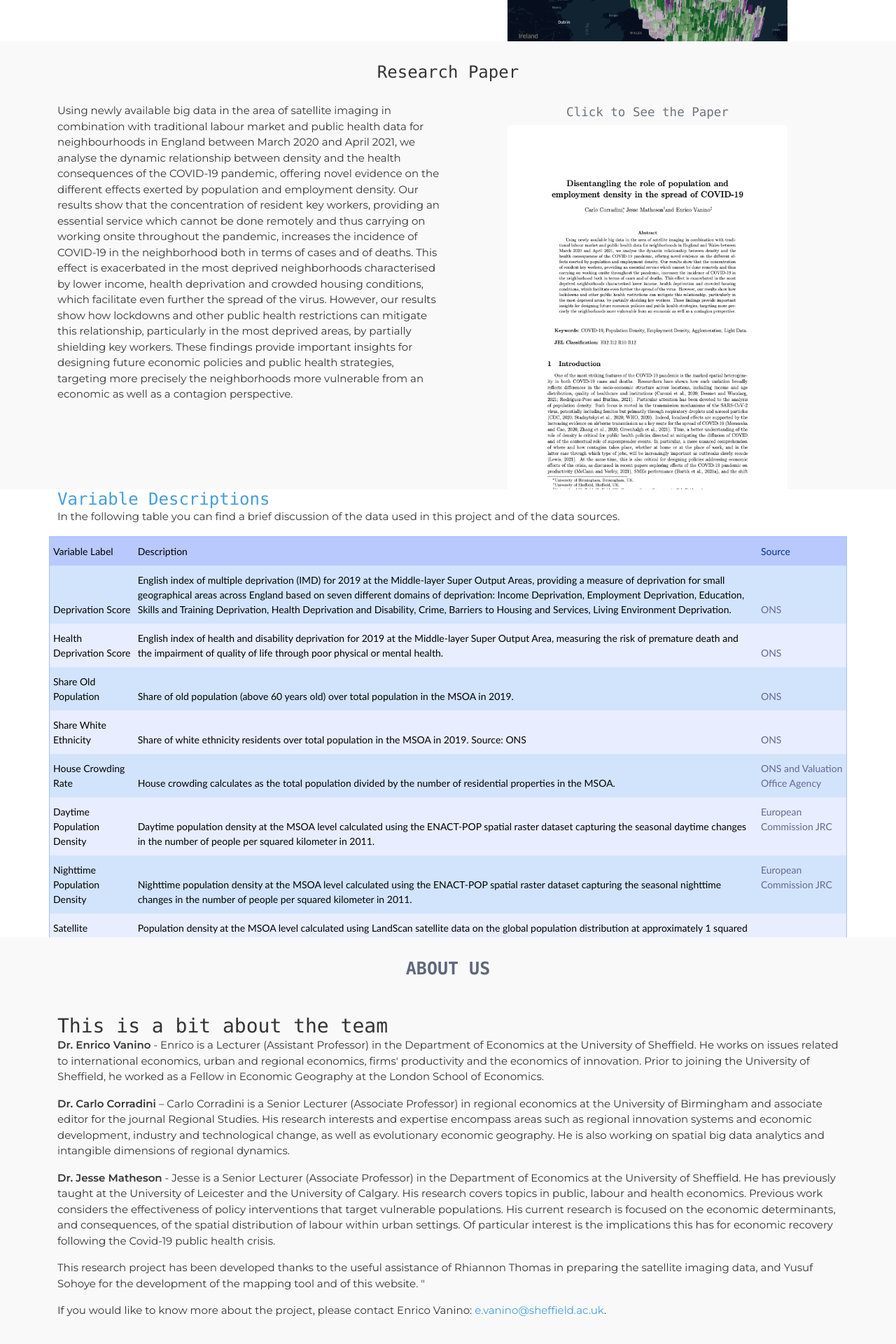
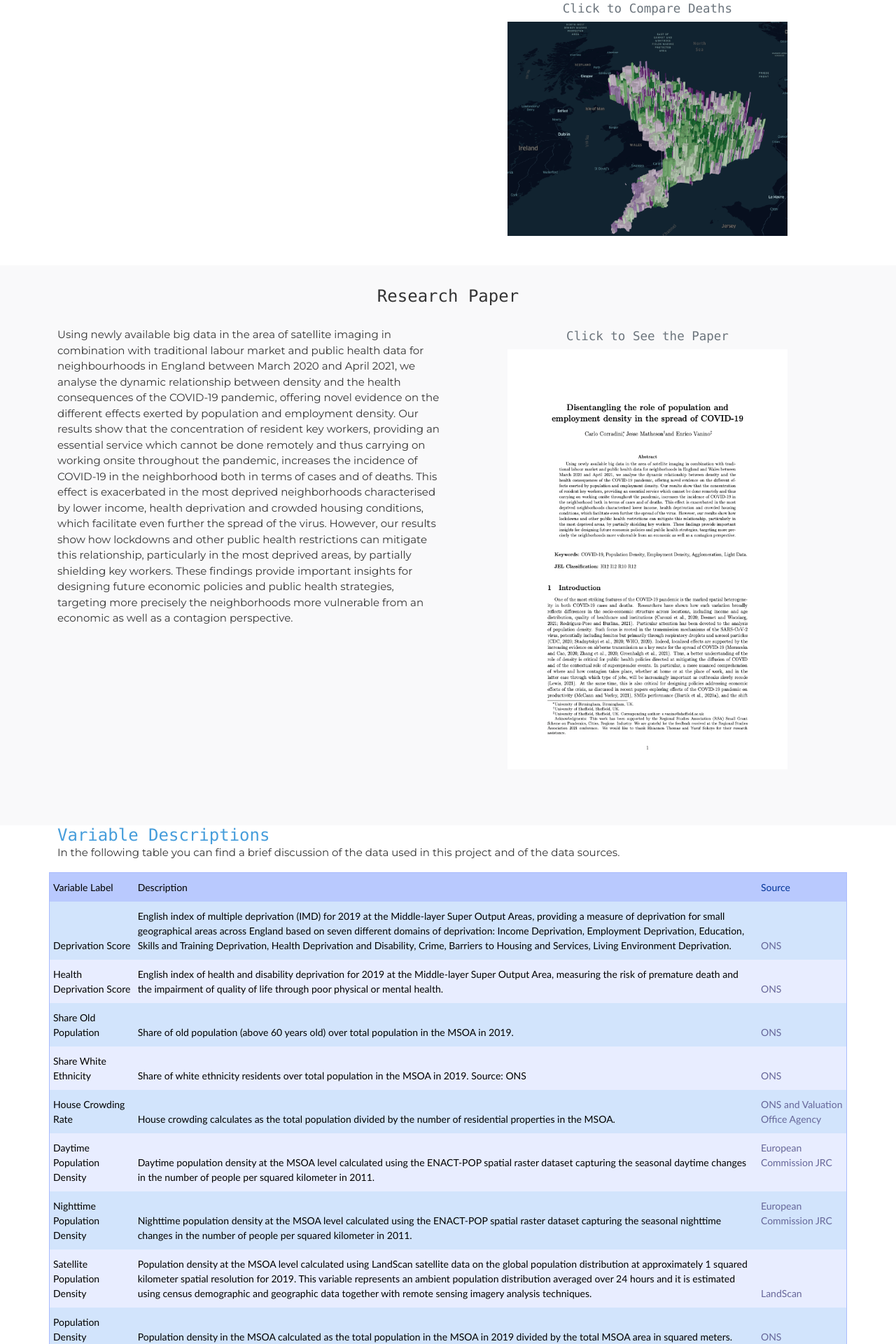
Before and after one commit to Quotennial/sheffield_mapping_frontend, a PHP site: page / in a window 1280 px wide. Shown: the part 2194-4114 px from the top of the page at 70% size. Run offline with PHP 8.4, Linux system fonts and the light colour scheme.

Commit message:
updating style

```diff
--- a/assets/css/style.css
+++ b/assets/css/style.css
@@ -505,35 +505,35 @@ h6 {
 
 #timeseries {
     width: 100%;
-    height: 80vh;
+    height: 100vh;
     background: #f9f9fa;
     padding-bottom: 50px;
 }
 
 #static1 {
     width: 100%;
-    height: 80vh;
+    height: 100vh;
     background: #fff;
     padding-bottom: 50px;
 }
 
 #paper {
     width: 100%;
-    height: 80vh;
+    height: 100vh;
     background: #f9f9fa;
     padding-bottom: 50px;
 }
 
 #vardesc {
     width: 100%;
-    height: 80vh;
+    height: 100vh;
     background: #fff;
     padding-bottom: 50px;
 }
 
 #about {
     width: 100%;
-    height: 80vh;
+    height: 100vh;
     background: #f9f9fa;
     padding-bottom: 50px;
 }
```
